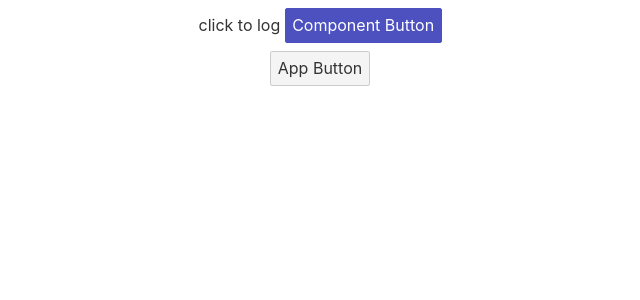
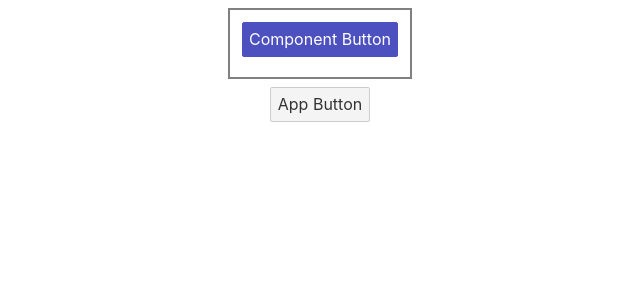
Before and after one commit to abtin/svelte-tutorial, a Svelte app: page / in a window 1280 px wide. Shown: the top 300 px of the page, without its empty margins (320-960 px from the left). Built offline with nearby package versions, Linux system fonts and the light colour scheme.

Commit message:
event modifier |self

```diff
--- a/src/App.svelte
+++ b/src/App.svelte
@@ -2,7 +2,7 @@
 	import Button from "./Button.svelte";
 
 	const log = () => {
-		console.log("clicked")
+		console.log("Element clicked")
 	}
 </script>
 
--- a/src/Button.svelte
+++ b/src/Button.svelte
@@ -2,8 +2,7 @@
     export let btnText = "Component Button";
 </script>
 
-<div on:click>
-    <span>click to log</span>
+<div class="card" on:click|self>
     <button>{btnText}</button>
 </div>
 
@@ -13,5 +12,9 @@
         border: 1px solid #4c51bf;
         color: #fff;
     }
-
+    .card {
+        padding: 12px;
+        border: 2px solid gray;
+        margin-bottom: 8px;
+    }
 </style>
```
